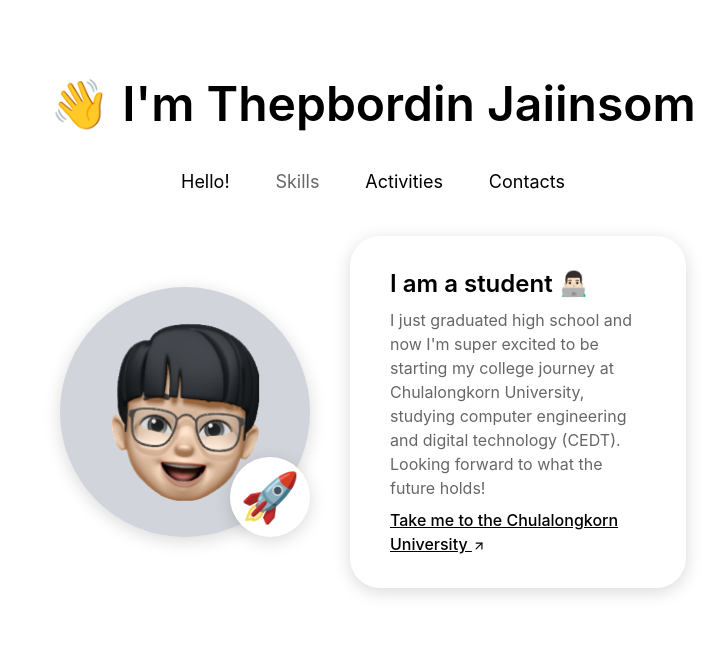
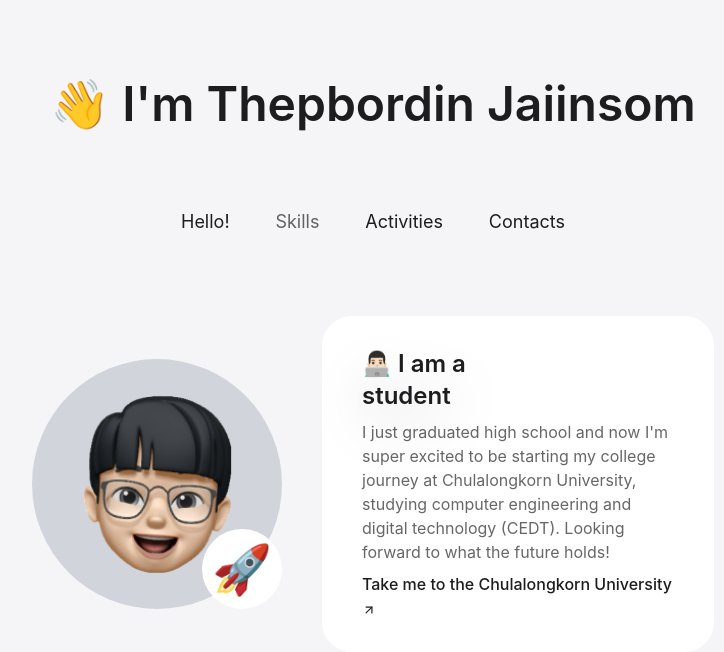
Before and after one commit to thepbordin/thepbodin.github.io, a React (Create React App) app: page / in a window 1280 px wide. Shown: the top 652 px of the page, without its empty margins (267-991 px from the left). Built offline with nearby package versions, Linux system fonts and the light colour scheme.

Commit message:
some cool effect!

```diff
--- a/src/App.css
+++ b/src/App.css
@@ -1,21 +1,59 @@
+@import url("https://fonts.googleapis.com/css2?family=Lobster&display=swap");
+body {
+  margin: 0;
+  padding: 0;
 
-
-body{
-    margin: 0;
-    padding: 0;
-
-    font-family: -apple-system, BlinkMacSystemFont;
+  font-family: -apple-system, BlinkMacSystemFont;
+}
+body {
+  color: #1d1d1f;
+  background-color: #f5f5f7;
+}
+h2 {
+  @apply text-lg;
+}
+h3 {
+  @apply text-xl;
 }
 
-.link{
-    cursor: pointer;
+.link {
+  cursor: pointer;
 }
-.navarrow{
-    transition: all 0.2s ease-out ;
+.navarrow {
+  transition: all 0.2s ease-out;
+}
+.link:hover > .navarrow {
+  transform: scale(1.3) translate(3px, -3px);
+}
+.student {
+  position: relative;
+  transition: all 0.2s ease-in-out;
+  display: inline-block;
+  width: 70%;
+}
 
+.student::after {
+  position: absolute;
+  left: 0;
+}
+.student::before {
+  content: "student";
+}
+.student::after {
+  content: "self-learner";
+  opacity: 0;
+  font-family: "Lobster";
+  color: #2d68f6;
+  cursor: default;
+}
 
+.intro-container:hover .student::before {
+  opacity: 0;
 }
-.link:hover > .navarrow{
-    transform: scale(1.3) translate(1px, -1px);
-
+.intro-container:hover .student::after {
+  opacity: 1;
 }
+.student::before,
+.student::after {
+  transition: opacity 0.3s ease-in-out;
+}
--- a/src/App.js
+++ b/src/App.js
@@ -1,15 +1,21 @@
 import "./App.css";
 import Navbar from "./pages/Navbar.js";
 import Intro from "./pages/Intro";
+import Skills from "./pages/Skills";
+import Popup from "./components/Popup";
 function App() {
   return (
-    <div className="App p-20">
-      <h1 className="text-center font-apple text-5xl font-semibold">
-        👋 I'm Thepbordin Jaiinsom
-      </h1>
-      <Navbar /> {/* TODO: LINKS */}
-      <Intro />
-    </div>
+    <>
+      {/* <Popup /> */}
+      <div className="App p-20 2xl:p-[200px]">
+        <h1 className="text-left font-apple text-5xl font-semibold md:text-center">
+          👋 I'm Thepbordin Jaiinsom
+        </h1>
+        <Navbar /> {/* TODO: LINKS */}
+        <Intro />
+        {/* <Skills /> */}
+      </div>
+    </>
   );
 }
 
--- /dev/null
+++ b/src/components/Popup.js
@@ -0,0 +1,27 @@
+import React from "react";
+import { useState } from "react";
+function Popup() {
+  const [isOpen, setIsOpen] = useState(false);
+  return (
+    <>
+      <div className="fixed inset-1/2 z-[9999] w-[70%] h-auto -translate-x-1/2 -translate-y-1/2 bg-white rounded-[30px] p-10">
+        <h3 className="">This is Popupo</h3>
+        <p>
+          Lorem ipsum dolor sit amet consectetur adipisicing elit. Odio
+          molestias laborum provident reprehenderit vero dolorum, iure, incidunt
+          id porro assumenda autem pariatur. Dignissimos dicta error velit vitae
+          corporis id? Reprehenderit. Quas eum neque officiis ipsam recusandae
+          explicabo? Voluptatibus, voluptatum aliquam officia non vitae optio
+          similique nam odit maiores labore fugiat quam debitis nisi tempore
+          aperiam aspernatur odio? Alias, ab quas. Blanditiis, vero. Minima
+          quaerat asperiores ducimus iste eveniet. Nihil rem, ex non voluptatem
+          ad eum dolor deleniti dolore id ducimus odio enim debitis! Assumenda
+          nisi, eius ex blanditiis optio voluptates!
+        </p>
+      </div>
+      <div className="fixed h-full w-full bg-black opacity-30 z-[9998]"></div>
+    </>
+  );
+}
+
+export default Popup;
--- a/src/pages/Intro.js
+++ b/src/pages/Intro.js
@@ -1,11 +1,12 @@
 import React from "react";
 import memoji from "../img/memoji.png";
 import NavArrow from "../components/NavArrow";
-
+import { useState } from "react";
 function Intro() {
+  const learnerStyle = {};
   return (
     <>
-      <div className="flex flex-col items-center justify-center gap-10 lg:flex-row">
+      <div className="mb-20 flex flex-col items-center justify-center gap-10 lg:flex-row">
         {/* Head */}
         <div className="relative flex h-[250px] w-[250px] items-center justify-center rounded-full bg-gray-300 shadow-apple">
           <img src={memoji} className="w-[60%]" alt="" />
@@ -13,9 +14,22 @@ function Intro() {
             <span>🚀</span>
           </div>
         </div>
+
         {/* Introdution */}
-        <div className="max-w-[100%] rounded-[30px] px-10 py-8 shadow-apple lg:max-w-[30%] ">
-          <h3 className="text-2xl font-semibold">I am a student 👨🏻‍💻</h3>
+        <div
+          className="intro-container max-w-[100%] rounded-[30px] bg-white px-10 py-8 shadow-apple transition-colors duration-300 lg:max-w-[50%] xl:max-w-[35%]"
+          // style={
+          //   isLeaner ? { backgroundColor: "#" } : { backgroundColor: "#fff" }
+          // }
+        >
+          <h3 className="inline text-2xl font-semibold drop-shadow-2xl">
+            👨🏻‍💻 I am a{" "}
+            <span
+              // style={isLeaner ? learnerStyle : null}
+              className="student"
+            ></span>{" "}
+          </h3>
+
           <p className="my-2 font-inter text-grayed">
             I just graduated high school and now I'm super excited to be
             starting my college journey at Chulalongkorn University, studying
@@ -26,7 +40,7 @@ function Intro() {
             href="https://www.chula.ac.th/en/"
             rel="noreferrer noopener"
             target="_blank"
-            className="link font-medium underline"
+            className="link font-medium hover:underline"
           >
             Take me to the Chulalongkorn University <NavArrow />
           </a>
--- a/src/pages/Navbar.js
+++ b/src/pages/Navbar.js
@@ -3,7 +3,7 @@ import React from "react";
 function Navbar() {
   return (
     <>
-      <div className="m-auto my-10 flex max-w-sm flex-row justify-between text-lg">
+      <div className="m-auto my-10 lg:my-20 flex max-w-sm flex-row item-center justify-between text-center text-lg opacity-0 lg:opacity-100">
         <span>Hello!</span>
         <span className="text-grayed">Skills</span>
         <span>Activities</span>
--- /dev/null
+++ b/src/pages/Skills.js
@@ -0,0 +1,18 @@
+import React from "react";
+import { FaPython } from "react-icons/fa";
+
+function Skills() {
+  return (
+    <>
+      <h3>My Skills</h3>
+      <div className="flex flex-col items-center justify-center gap-10 lg:flex-row">
+        <div className="flex h-[100px] w-[100px] flex-col items-center justify-center rounded-[30px] shadow-apple">
+          <FaPython size={70} className="text-grayed"/>
+          {/* <p className="my-2">Python</p> */}
+        </div>
+      </div>
+    </>
+  );
+}
+
+export default Skills;
--- a/tailwind.config.js
+++ b/tailwind.config.js
@@ -10,7 +10,8 @@ module.exports = {
         "inter": ['Inter', "sans-serif"]
       },
       boxShadow: {
-        'apple': '0px 4px 17px rgba(0, 0, 0, 0.15)'
+        // 'apple': '0px 4px 17px rgba(0, 0, 0, 0.15)'
+        'apple': '0px'
 
       },
       textColor: {
```
